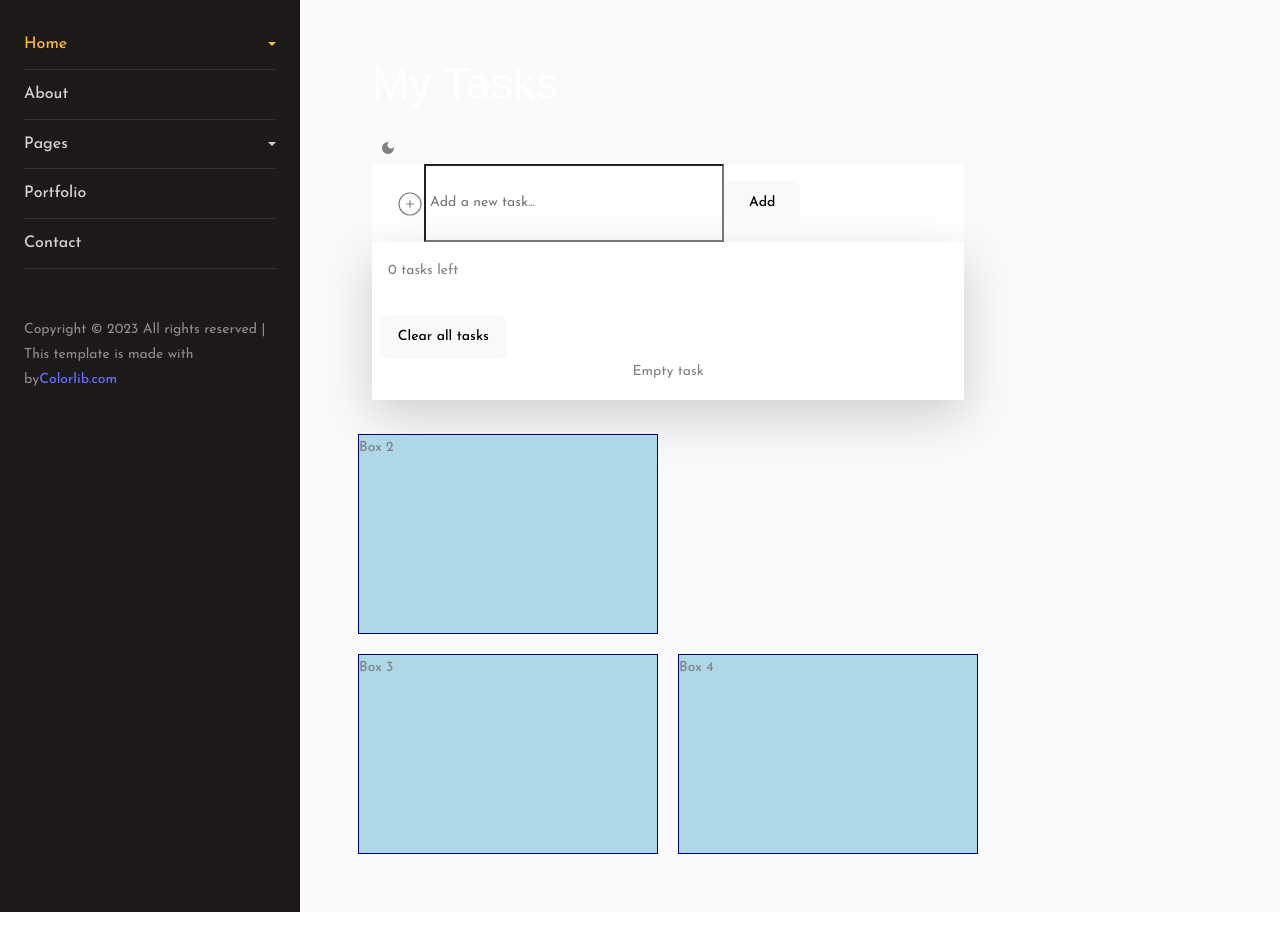
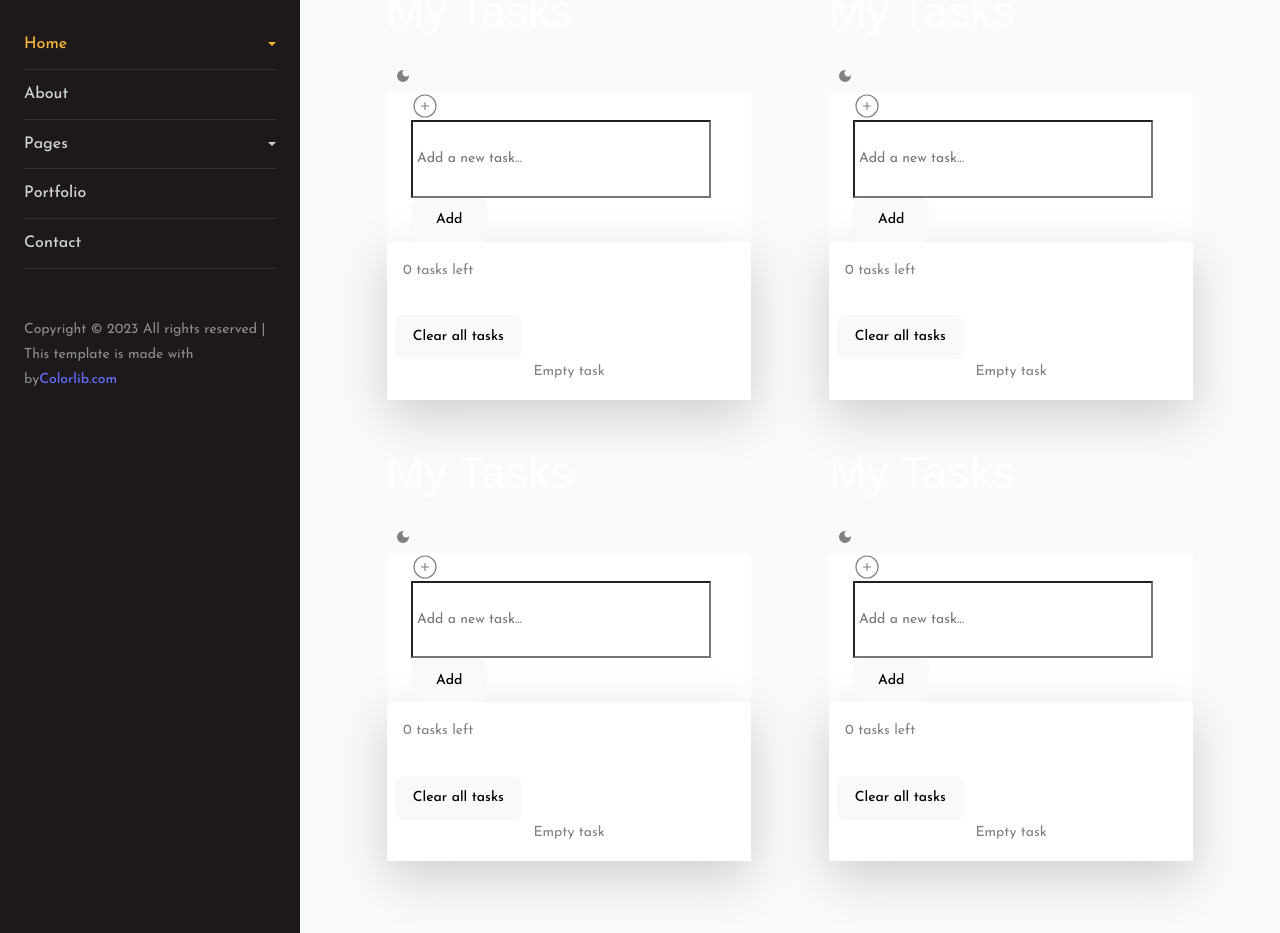
Before and after one commit to haniladjamba/final-project, a React app: page / in a window 1280 px wide. Shown: the part 196-1129 px from the top of the page. Before the commit the page ends 1108 px from the top, so only its background shows below. Built offline with nearby package versions, Linux system fonts and the light colour scheme; the HTML template or start-up script is replaced by a standard one.

Commit message:
mengatur layout dari fitur today

```diff
--- a/package.json
+++ b/package.json
@@ -12,7 +12,8 @@
   "dependencies": {
     "jquery": "^3.7.1",
     "react": "^18.2.0",
-    "react-dom": "^18.2.0"
+    "react-dom": "^18.2.0",
+    "react-icons": "^4.12.0"
   },
   "devDependencies": {
     "@types/react": "^18.2.37",
--- a/src/App.jsx
+++ b/src/App.jsx
@@ -143,15 +143,27 @@ function App() {
               </div>
             </div>
           </nav>
-          <h2 className="mb-4">Sidebar #01</h2>
           <div>
-            <TodayCard />
-            <div className="big-box">Box 2</div>
-            <div className="clear" />{" "}
-            {/* Clear the float after the second box */}
-            <div className="big-box">Box 3</div>
-            <div className="big-box">Box 4</div>
-            <div className="clear" />{" "}
+            <div className="container">
+              <div className="row gx-3 justify-content-center">
+                <div className="col-md-6">
+                  <TodayCard />
+                </div>
+
+                <div className="col-md-6">
+                  <TodayCard />
+                </div>
+              </div>
+              <div className="row gx-3 justify-content-center">
+                <div className="col-md-6">
+                  <TodayCard />
+                </div>
+
+                <div className="col-md-6">
+                  <TodayCard />
+                </div>
+              </div>
+            </div>
             {/* Clear the float after the fourth box */}
           </div>
         </div>
--- a/src/components/TodayCard.jsx
+++ b/src/components/TodayCard.jsx
@@ -1,4 +1,4 @@
-import React, { useState } from 'react';
+import { useState } from 'react';
 import AddTaskForm from "./TodayCardComponents/AddTaskForm";
 import TaskList from "./TodayCardComponents/TaskList"
 import { MdDarkMode, MdSunny } from "react-icons/md";
--- a/src/components/TodayCardComponents/Task.jsx
+++ b/src/components/TodayCardComponents/Task.jsx
@@ -1,4 +1,4 @@
-import React, { useState } from "react";
+import  { useState } from "react";
 import { CiEdit } from "react-icons/ci";
 import { AiOutlineDelete } from "react-icons/ai";
 import { MdOutlineDone } from "react-icons/md";
```
Also changed, not shown: 1 other file (tests, documents, lock files or other folders).
